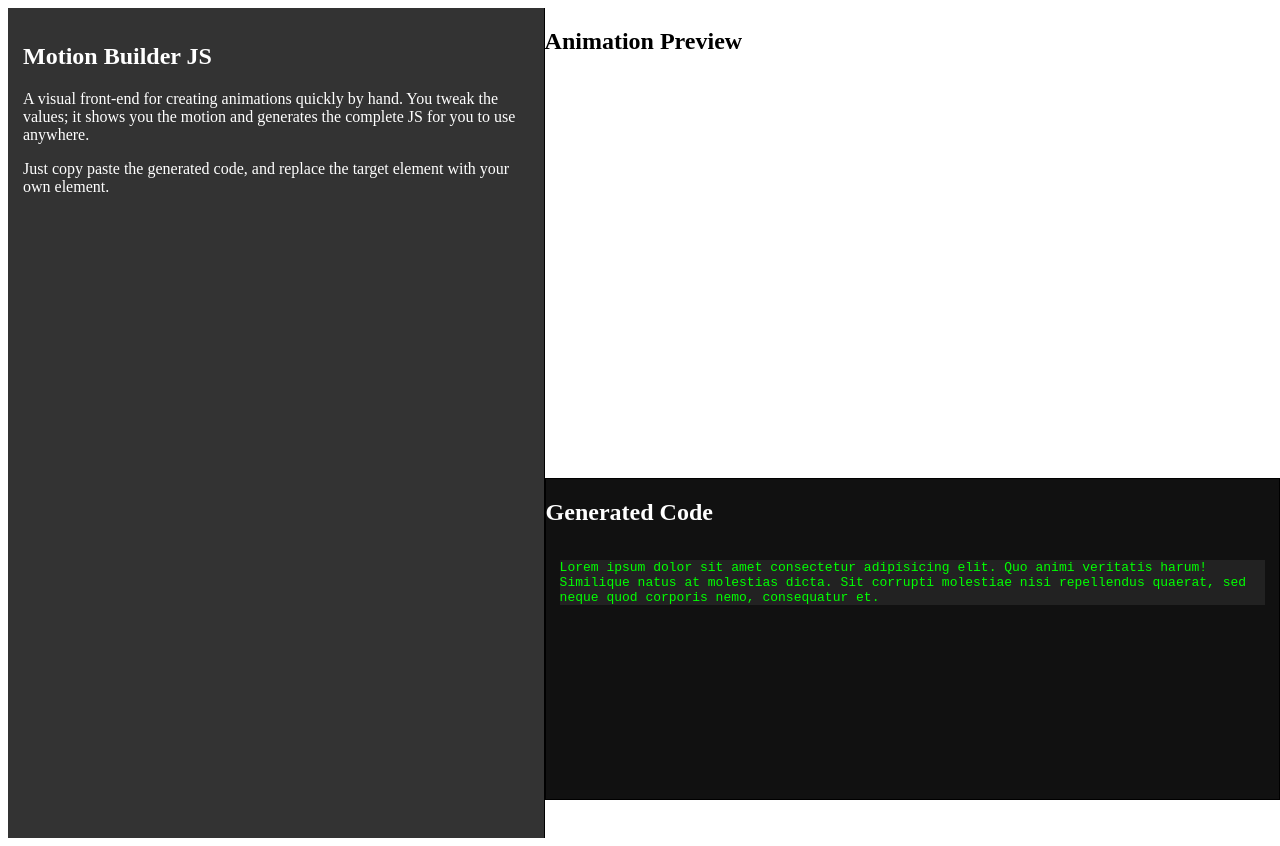
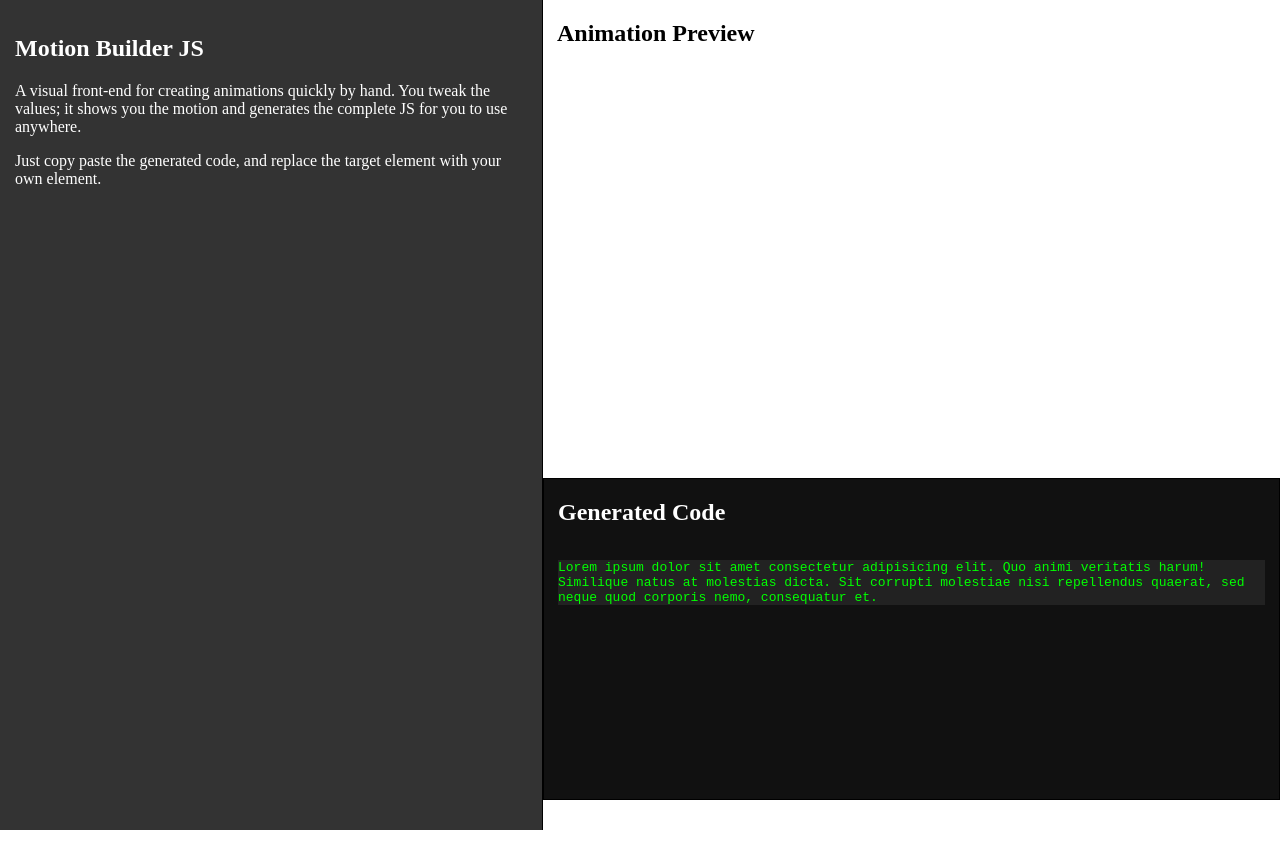
Before and after one commit to gbsr/week-3-motion-builder-js, a plain HTML site: page index.html in a window 1280 px wide. Drawn offline with Linux system fonts and the light colour scheme.

Commit message:
layout tweak

```diff
--- a/styles.css
+++ b/styles.css
@@ -1,3 +1,8 @@
+body {
+  margin: 0;
+  padding: 0;
+}
+
 .main-content {
   display: flex;
 }
@@ -11,6 +16,10 @@ aside {
   border-right: 1px solid #000;
 }
 
+.preview h2 {
+  padding-left: 14px;
+}
+
 /* code panel */
 .code-export {
   position: fixed;
@@ -19,6 +28,10 @@ aside {
   background: #111;
   border: 1px solid #000;
   color: #fff;
+}
+
+.code-export h2 {
+  padding-left: 14px;
 }
 
 .code-export pre {
```
